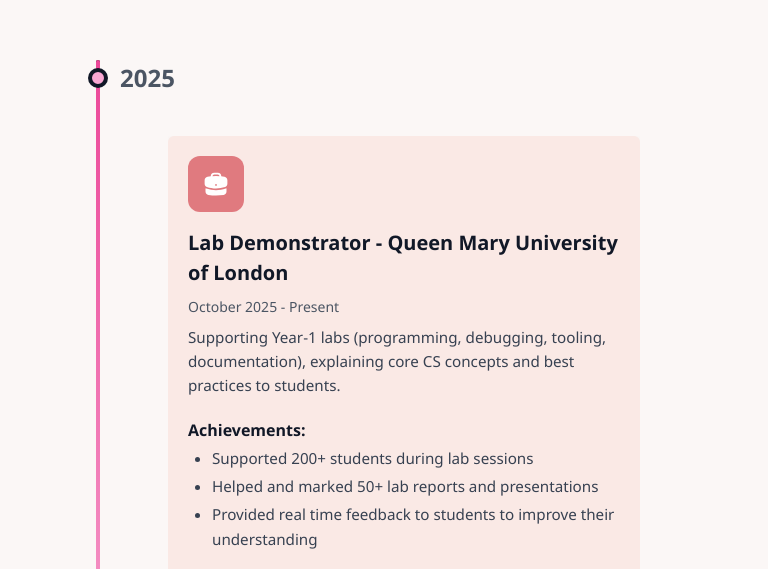
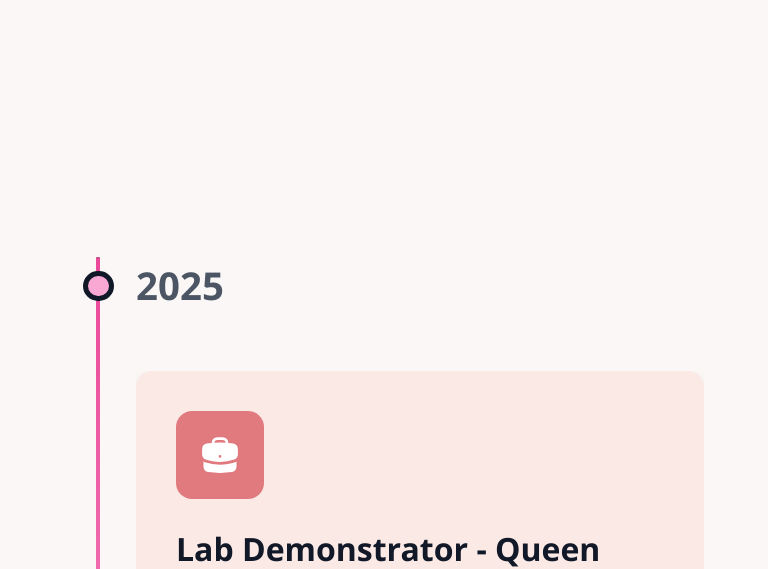
Before and after one commit to MohammadMahdi10/Mohammad-Portfolio-Website, a React (Vite) app: page / in a window 768 px wide. Shown: the part 2063-2632 px from the top of the page. Built offline with nearby package versions, Linux system fonts and the light colour scheme.

Commit message:
increased experience size for tablets

```diff
--- a/src/components/Experience/Experience.css
+++ b/src/components/Experience/Experience.css
@@ -222,54 +222,106 @@
   color: #e5e7eb;
 }
 
+/* TABLETS */
 @media (min-width: 768px) and (max-width: 1023px) {
   .experience-section {
-    padding-bottom: 5rem;
+    padding: 5rem 3rem 7rem;
+  }
+
+  .experience-title-container {
+    margin-top: 6rem;
+    margin-bottom: 3rem;
+  }
+
+  .experience-title {
+    font-size: 5.5rem;
+    margin-bottom: 1.75rem;
   }
 
   .experience-title-line {
-    margin-bottom: 4rem;
+    height: 0.4rem;
+    margin-bottom: 6rem;
   }
 
   .experience-timeline-wrapper {
-    max-width: 42rem;
-    margin-top: 4rem;
+    max-width: 64rem;
+    margin-top: 5.5rem;
+  }
+
+  .experience-year-block {
+    margin-bottom: 7rem;
   }
 
   .experience-year-header {
-    padding-left: 4.5rem;
+    padding-left: 5.5rem;
+    margin-bottom: 3.5rem;
   }
 
   .experience-year-dot {
-    left: 2.5rem;
+    left: 2.2rem;
+    width: 1.9rem;
+    height: 1.9rem;
+    border-width: 5px;
+  }
+
+  .experience-year {
+    font-size: 2.4rem;
   }
 
   .experience-cards {
-    width: 100%;
-    max-width: 34rem;
-    padding-left: 3.5rem;
+    max-width: 52rem;
+    padding-left: 5.5rem;
     padding-right: 1rem;
-    gap: 1.5rem;
+    gap: 2.5rem;
   }
 
   .experience-card {
-    flex-direction: column;
-    padding: 1.25rem;
+    padding: 2.5rem;
+    gap: 1.75rem;
+    border-radius: 1rem;
   }
 
   .experience-icon-box {
-    width: 3.5rem;
-    height: 3.5rem;
+    width: 5.5rem;
+    height: 5.5rem;
+    border-radius: 1rem;
   }
 
   .experience-icon {
-    width: 1.75rem;
-    height: 1.75rem;
+    width: 2.75rem;
+    height: 2.75rem;
   }
 
-  .experience-description,
+  .experience-card-content h3 {
+    font-size: 2rem;
+    line-height: 1.35;
+  }
+
+  .experience-date {
+    font-size: 1.3rem;
+    margin-top: 0.75rem;
+  }
+
+  .experience-description {
+    font-size: 1.35rem;
+    line-height: 1.9;
+    margin-top: 1rem;
+  }
+
+  .experience-gained-title {
+    font-size: 1.4rem;
+    margin-top: 1.75rem;
+  }
+
+  .experience-bullets {
+    padding-left: 2rem;
+    margin-top: 0.75rem;
+  }
+
   .experience-bullets li {
-    font-size: 0.95rem;
+    font-size: 1.3rem;
+    line-height: 1.9;
+    margin-bottom: 0.5rem;
   }
 }
 
--- a/src/components/SubHeading/SubHeading.css
+++ b/src/components/SubHeading/SubHeading.css
@@ -11,7 +11,14 @@
   color: #f3f4f6;
 }
 
-@media (min-width: 768px) {
+@media (min-width: 769px) and (max-width: 1023px) {
+  .subheading-title {
+    font-size: 2.75rem;
+    margin-bottom: 4rem;
+  }
+}
+
+@media (min-width: 1024px) {
   .subheading-title {
     font-size: 1.875rem;
   }
```
